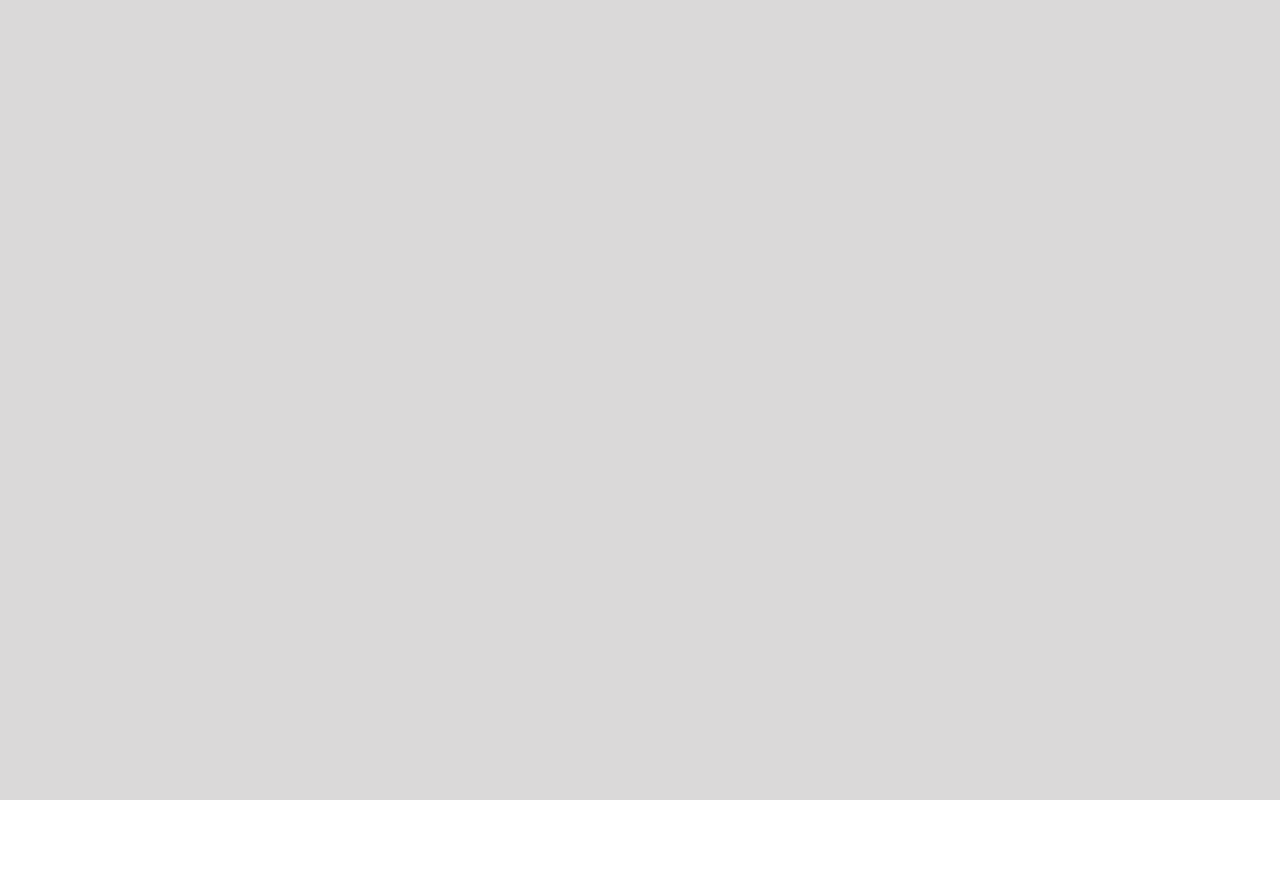
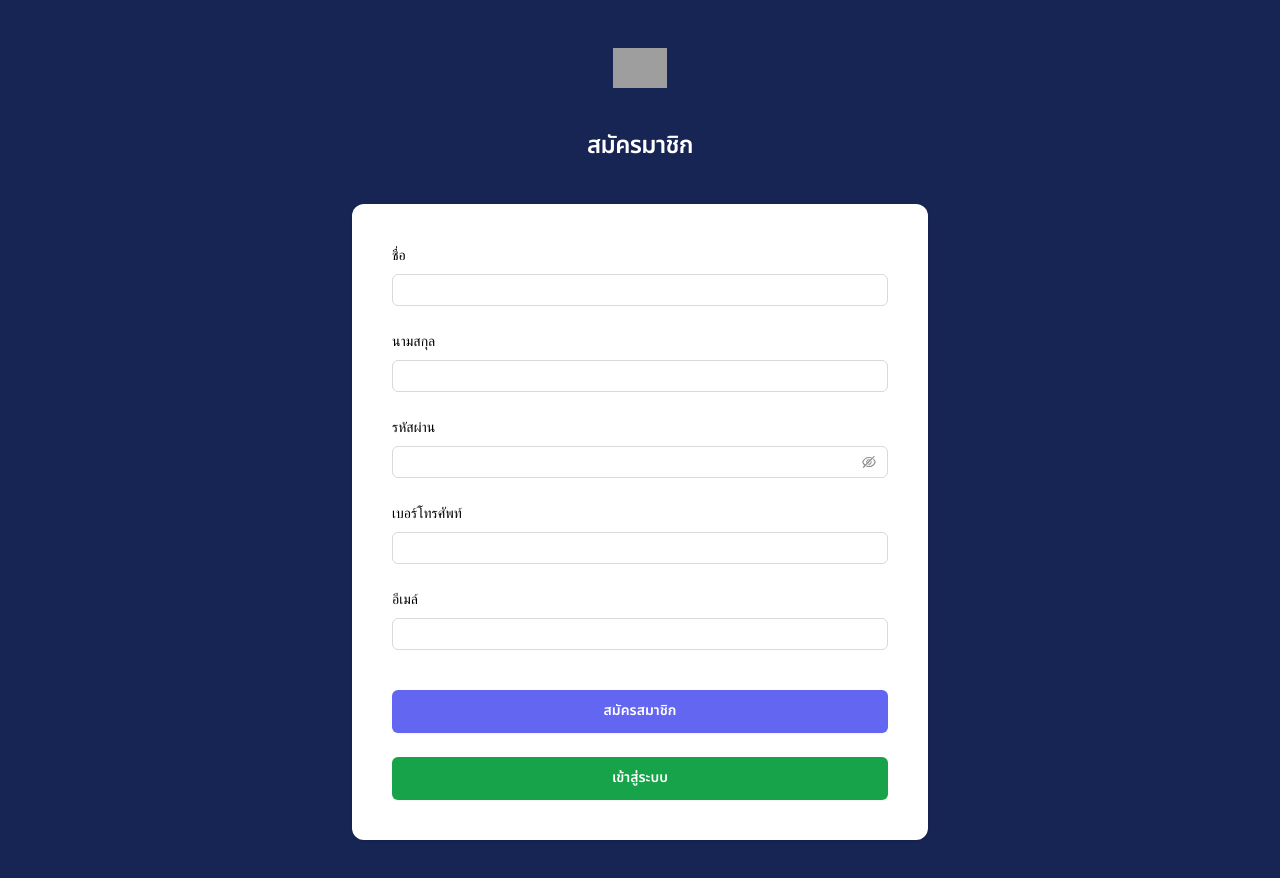
Before and after one commit to CitSupawaha/car-frontend, a React (Vite) app: page /register in a window 1280 px wide. Before the commit this address had no page. Shown: the top 878 px of the page. Before the commit the page ends 800 px from the top, so only its background shows below. Built offline with nearby package versions, Linux system fonts and the light colour scheme; grey boxes are pictures that could not be loaded.

Commit message:
fix code

```diff
--- a/src/layouts/AnonymousLayout.jsx
+++ b/src/layouts/AnonymousLayout.jsx
@@ -1,5 +1,5 @@
 import React from "react";
-import { Form, Input } from "antd";
+import { Form, Input,message } from "antd";
 import { useNavigate } from "react-router-dom";
 import axios from "axios";
 const AnonymousLayout = () => {
@@ -21,8 +21,10 @@ const AnonymousLayout = () => {
               role: response.data.role,
             })
           );
-
+          message.success('เข้าสู่ระบบสำเร็จ');
           navigate("/");
+        }else{
+          message.error('ทำรายการไม่สำเร็จ');
         }
       })
       .catch(function (error) {
@@ -32,25 +34,25 @@ const AnonymousLayout = () => {
 
   return (
     <>
-      <div className="flex min-h-screen flex-1 flex-col justify-center px-6 py-12 lg:px-8 bg-neutral-200">
+      <div className="flex min-h-screen flex-1 flex-col justify-center px-6 py-12 lg:px-8 bg-blue-950">
         <div className="sm:mx-auto sm:w-full sm:max-w-sm">
           <img
             className="mx-auto h-10 w-auto"
             src="https://tailwindui.com/img/logos/mark.svg?color=indigo&shade=500"
             alt="Your Company"
           />
-          <h2 className="mt-10 text-center text-2xl font-bold leading-9 tracking-tight text-black">
-            Sign in to your account
+          <h2 className="mt-10 text-center text-2xl font-bold leading-9 tracking-tight text-white">
+            เข้าสู่ระบบ
           </h2>
         </div>
 
-        <div className="mt-10 sm:mx-auto sm:w-full sm:max-w-sm">
+        <div className="mt-10 sm:mx-auto sm:w-full sm:max-w-md bg-white shadow p-10 rounded-xl">
           <Form layout="vertical" onFinish={onLogin}>
-            <Form.Item label="Email" name="email">
+            <Form.Item label="ฮีเมล์" name="email">
               <Input />
             </Form.Item>
 
-            <Form.Item label="Password" name="password">
+            <Form.Item label="รหัสผ่าน" name="password">
               <Input.Password />
             </Form.Item>
             <div className="mt-10">
@@ -58,18 +60,18 @@ const AnonymousLayout = () => {
                 type="submit"
                 className="flex w-full justify-center rounded-md bg-indigo-500 px-3 py-2.9 text-sm font-semibold leading-6 text-white shadow-sm hover:bg-indigo-400 focus-visible:outline focus-visible:outline-2 focus-visible:outline-offset-2 focus-visible:outline-indigo-500"
               >
-                Sign in
+                เข้าสู่ระบบ
               </button>
             </div>
           </Form>
 
           <p className="mt-10 text-center text-sm text-gray-400">
-            Not a member?
+            มีสมาชิกหรือยัง?
             <a
               onClick={() => navigate("/register")}
-              className="px-2 font-semibold leading-6 text-indigo-400 hover:text-indigo-300"
+              className="px-2 font-semibold leading-6 text-indigo-400 hover:text-indigo-300 cursor-pointerr"
             >
-              register
+              สมัครมาชิก
             </a>
           </p>
         </div>
--- /dev/null
+++ b/src/pages/Resgister.jsx
@@ -0,0 +1,82 @@
+import React from 'react'
+import { Form, Input,message } from "antd";
+import axios from 'axios';
+import { useNavigate } from 'react-router-dom';
+const Resgister = () => {
+const navigate = useNavigate()
+    const onRegister = async(value) => {
+        await axios
+        .post("http://localhost:3001/api/user", {
+          firstName: value.firstName,
+          lastName: value.lastName,
+          email: value.email,
+          password: value.password,
+          phoneNumber: value.phoneNumber,
+          roleId: 2,
+        })
+        .then(function (response) {
+          if (response.status === 201) {
+            message.success('สมัครสมาชิกสำเร็จ');
+           navigate('/login')
+          }else{
+            message.error('ทำรายการไม่สำเร็จ');
+          }
+        })
+        .catch(function (error) {
+          console.log(error);
+        });
+    }
+  return (
+    <div className="flex min-h-screen flex-1 flex-col justify-center px-6 py-12 lg:px-8 bg-blue-950">
+        <div className="sm:mx-auto sm:w-full sm:max-w-sm">
+          <img
+            className="mx-auto h-10 w-auto"
+            src="https://tailwindui.com/img/logos/mark.svg?color=indigo&shade=500"
+            alt="Your Company"
+          />
+          <h2 className="mt-10 text-center text-2xl font-bold leading-9 tracking-tight text-white">
+            สมัครมาชิก
+          </h2>
+        </div>
+
+        <div className="mt-10 sm:mx-auto sm:w-full sm:max-w-xl bg-white shadow p-10 rounded-xl">
+          <Form layout="vertical" onFinish={onRegister}>
+            <Form.Item label="ชื่อ" name="firstName">
+              <Input />
+            </Form.Item>
+            <Form.Item name="lastName" label="นามสกุล">
+              <Input />
+            </Form.Item>
+            <Form.Item label="รหัสผ่าน" name="password">
+              <Input.Password />
+            </Form.Item>
+            <Form.Item name="phoneNumber" label="เบอร์โทรศัพท์">
+              <Input />
+            </Form.Item>
+            <Form.Item name="email" label="อีเมล์">
+              <Input />
+            </Form.Item>
+            <div className="mt-10">
+              <button
+                type="submit"
+                className="flex w-full justify-center rounded-md bg-indigo-500 px-3 py-2.9 text-sm font-semibold leading-6 text-white shadow-sm hover:bg-indigo-400 focus-visible:outline focus-visible:outline-2 focus-visible:outline-offset-2 focus-visible:outline-indigo-500"
+              >
+                สมัครสมาชิก
+              </button>
+            </div>
+            <div className="mt-6">
+              <button
+              onClick={() => navigate('/login')}
+                className="flex w-full justify-center rounded-md bg-green-600 px-3 py-2.9 text-sm font-semibold leading-6 text-white shadow-sm hover:bg-green-200 focus-visible:outline focus-visible:outline-2 focus-visible:outline-offset-2 focus-visible:outline-green-500"
+              >
+                เข้าสู่ระบบ
+              </button>
+            </div>
+          </Form>
+
+        </div>
+      </div>
+  )
+}
+
+export default Resgister
--- a/src/routes/index.jsx
+++ b/src/routes/index.jsx
@@ -4,6 +4,7 @@ import DetailProduct from "../components/DetailProduct";
 import AnonymousLayout from "../layouts/AnonymousLayout";
 import Login from "../pages/Login";
 import { renderRoutes } from "./generate-routes";
+import Resgister from "../pages/Resgister";
 
 export const routes = [
   {
@@ -25,7 +26,6 @@ export const routes = [
   },
   {
     layout: AnonymousLayout,
-
     routes: [
       {
         name: "login",
@@ -36,6 +36,18 @@ export const routes = [
       },
     ],
   },
+  {
+    layout: Resgister,
+    routes: [
+      {
+        name: "resgister",
+        title: "Register page",
+        component: Resgister,
+        path: "/register",
+
+      }
+    ]
+  }
 ];
 
 export const Routes = renderRoutes(routes);
```
